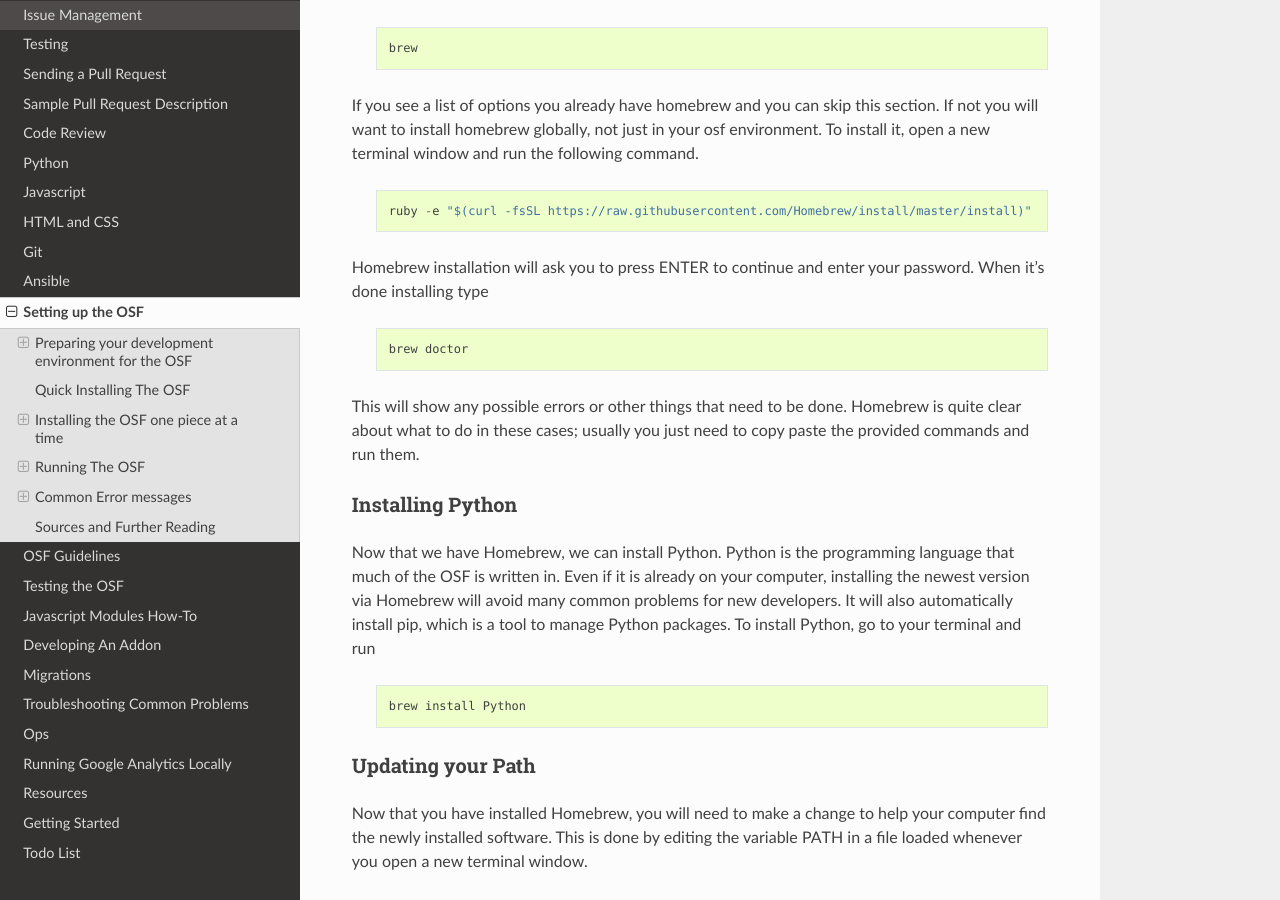
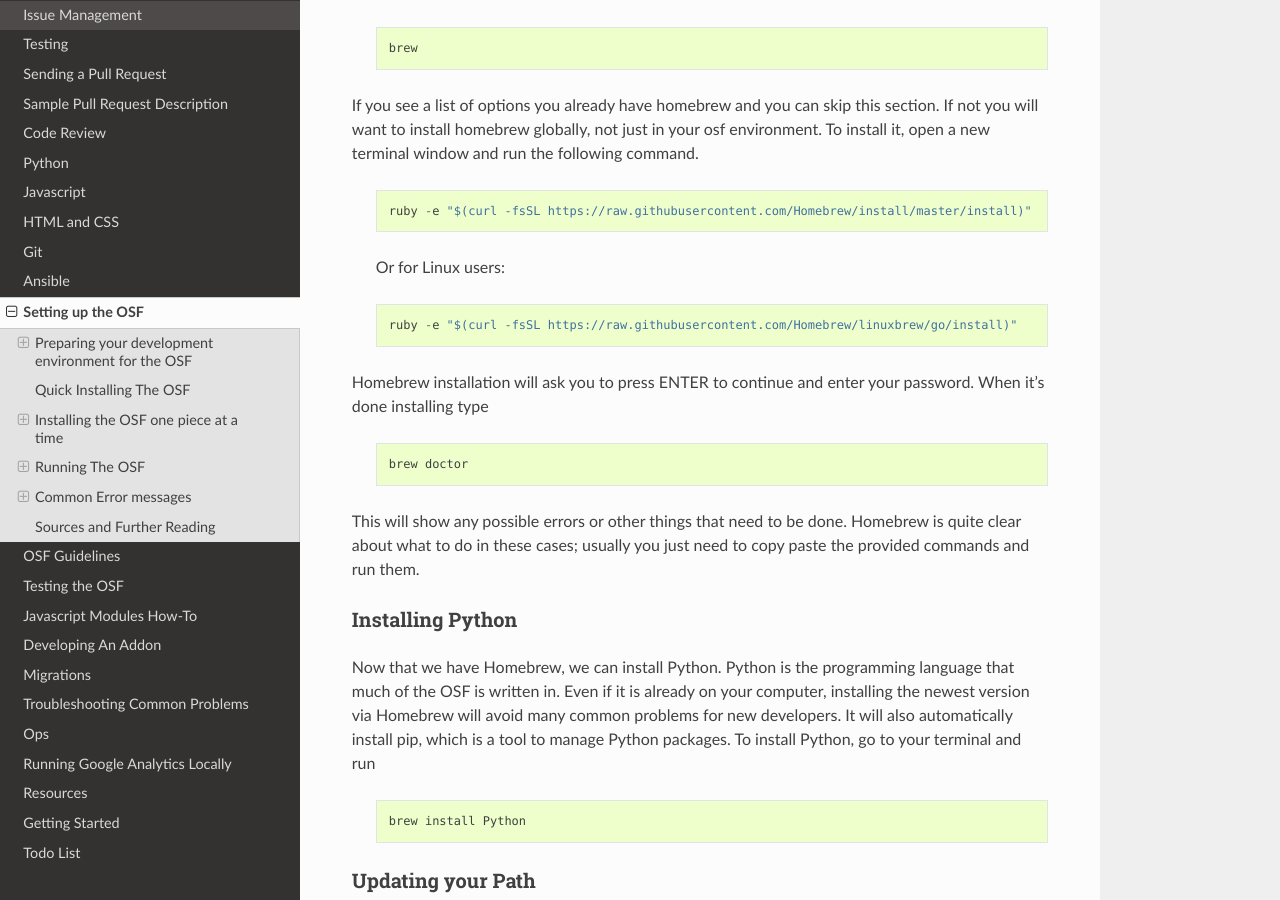
Before and after one commit to CenterForOpenScience/COSDev, a Sphinx documentation site: the page built from docs/osf/setup.rst, in a window 1280 px wide and 900 px high, scrolled down 695 px. Built offline with Sphinx 7.4.7 and the Read the Docs theme 2.0.0, drawn with Linux system fonts in a browser that asks for light colours; some of the changed text lies outside the part shown.

Commit message:
add a smidge of Linux compatibility

```diff
--- a/docs/osf/setup.rst
+++ b/docs/osf/setup.rst
@@ -31,6 +31,10 @@ If you see a list of options you already have homebrew and you can skip this sec
     ::
 
         ruby -e "$(curl -fsSL https://raw.githubusercontent.com/Homebrew/install/master/install)"
+
+    Or for Linux users::
+
+        ruby -e "$(curl -fsSL https://raw.githubusercontent.com/Homebrew/linuxbrew/go/install)"
 
 
 Homebrew installation will ask you to press ENTER to continue and enter your password. When it's done installing type
@@ -260,6 +264,13 @@ After you have installed Homebrew, Python, XCode, Java, virtualenv, and virtuale
 
         cp website/settings/local-dist.py website/settings/local.py
 
+.. note::
+    You may need to clear the WHEELHOUSE environmental variable for setup to function properly.
+
+    ::
+
+      unset WHEELHOUSE
+
 **3.  Install invoke and then use it to start the setup process**
 
     ::
```
